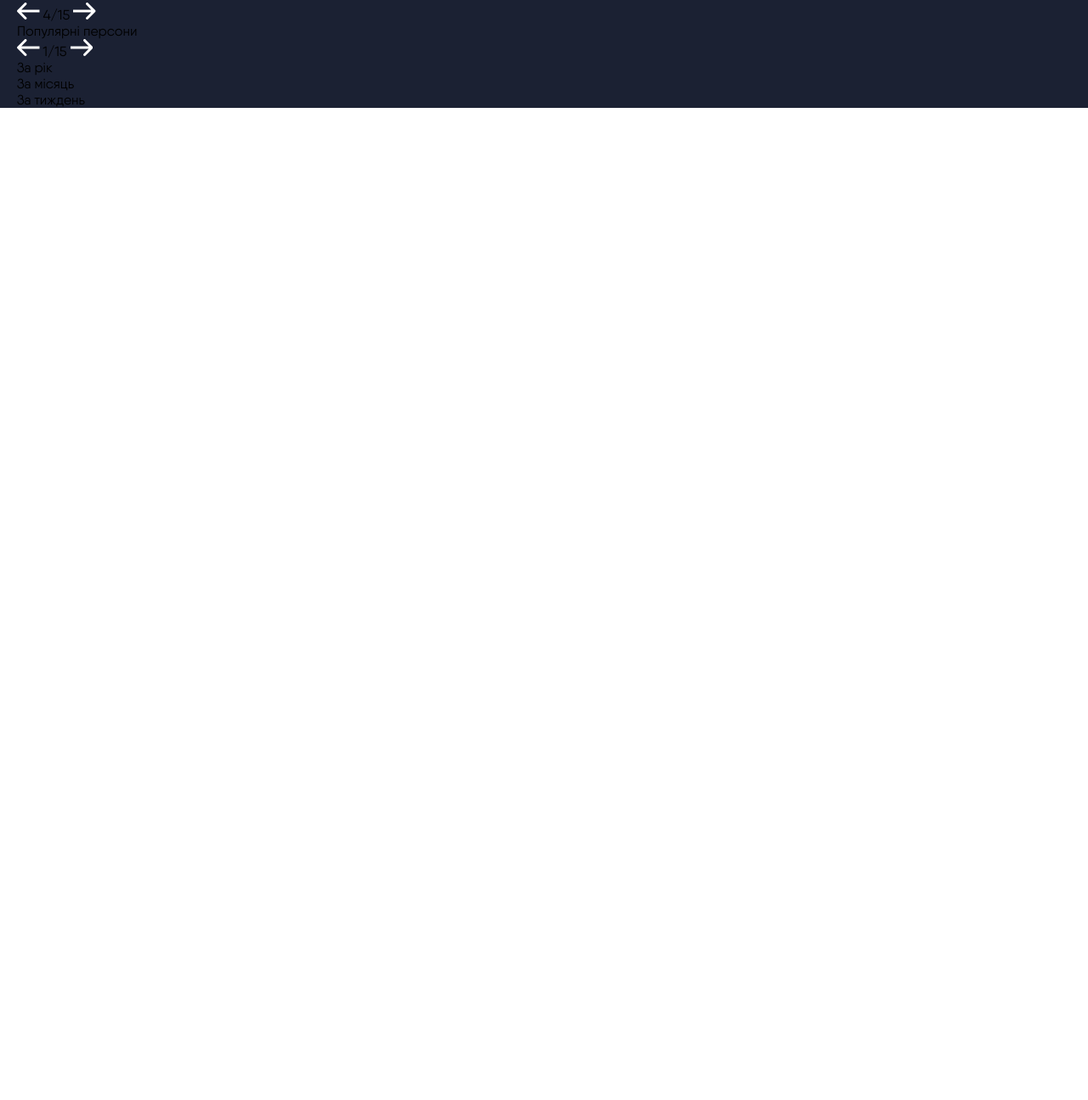
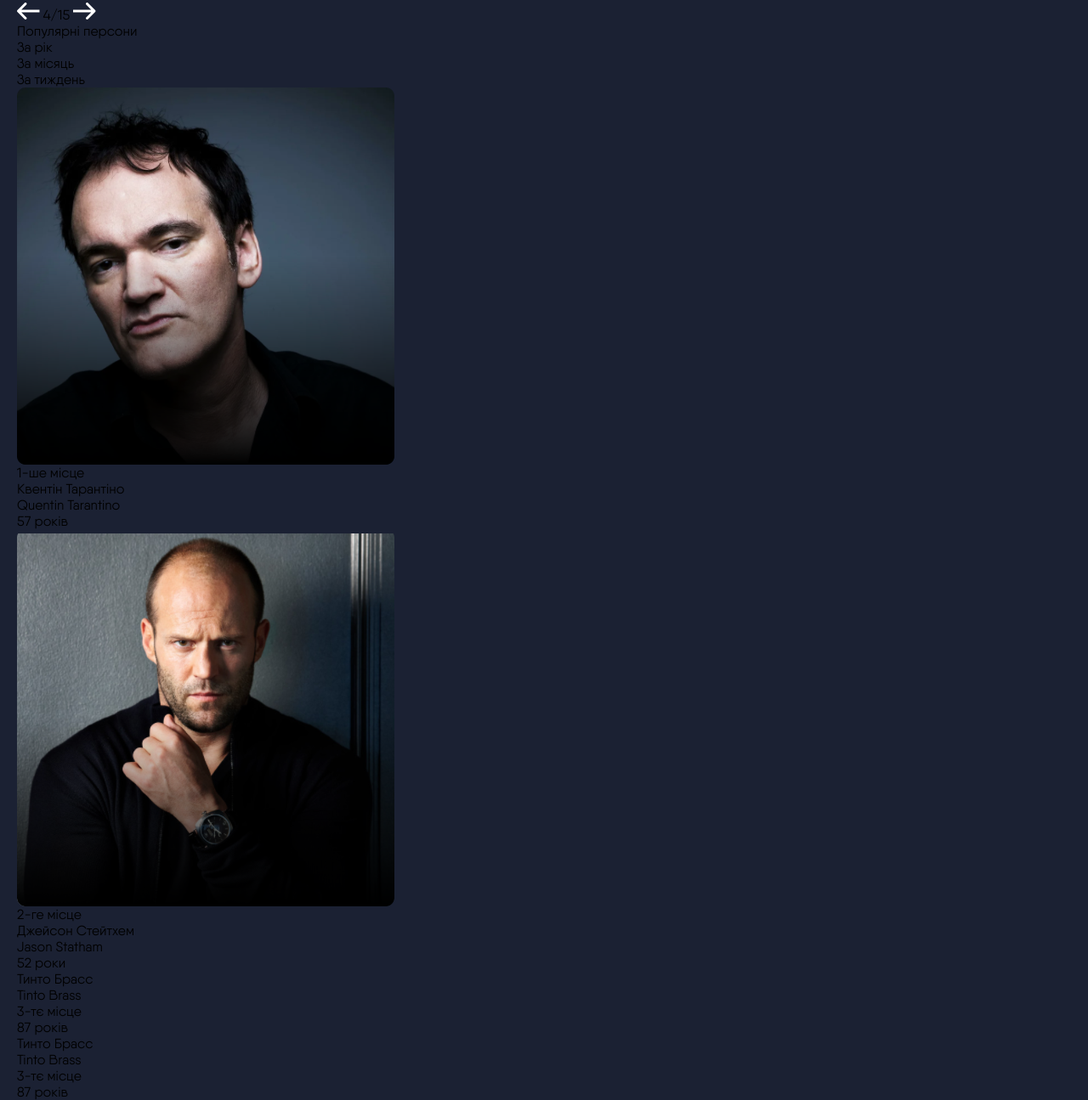
Before and after one commit to Romyl13/cinema, a website: page src/index.html in a window 1280 px wide. Shown: the part 5783-7078 px from the top of the page at 85% size. Before the commit the page ends 5910 px from the top, so only its background shows below. Drawn offline with Linux system fonts and the light colour scheme; files whose address does not match are found by name.

Commit message:
add html code

```diff
--- a/src/index.html
+++ b/src/index.html
@@ -433,35 +433,110 @@
                                 <h2 class="person__title">
                                     Популярні персони
                                 </h2>
-                                <div class="person__next">
-                                    <svg width="26.505859" height="19.982910" viewBox="0 0 26.5059 19.9829" fill="none" xmlns="http://www.w3.org/2000/svg"
-                                        xmlns:xlink="http://www.w3.org/1999/xlink">
-                                        <desc>
-                                            Created with Pixso.
-                                        </desc>
-                                        <defs />
-                                        <path id="Arrow 3"
-                                            d="M5.12 8.49L26.5 8.49L26.5 11.49L5.12 11.49L11.05 17.41C11.64 18.01 11.64 18.94 11.05 19.53C10.45 20.13 9.52 20.13 8.92 19.53L0.44 11.05C-0.15 10.45 -0.15 9.52 0.44 8.93L8.92 0.44C9.52 -0.15 10.45 -0.15 11.05 0.44C11.64 1.03 11.64 1.97 11.05 2.56L5.12 8.49Z"
-                                            fill="#FFFFFF" fill-opacity="1.000000" fill-rule="evenodd" />
-                                    </svg>
-
-                                    1/15 <svg width="26.505859" height="19.982910" viewBox="0 0 26.5059 19.9829" fill="none" xmlns="http://www.w3.org/2000/svg"
-                                        xmlns:xlink="http://www.w3.org/1999/xlink">
-                                        <desc>
-                                            Created with Pixso.
-                                        </desc>
-                                        <defs />
-                                        <path id="Arrow 2"
-                                            d="M21.37 11.49L0 11.49L0 8.49L21.37 8.49L15.45 2.56C14.85 1.97 14.85 1.03 15.45 0.44C16.04 -0.15 16.98 -0.15 17.57 0.44L26.06 8.93C26.65 9.52 26.65 10.45 26.06 11.05L17.57 19.53C16.98 20.13 16.04 20.13 15.45 19.53C14.85 18.94 14.85 18.01 15.45 17.41L21.37 11.49Z"
-                                            fill="#FFFFFF" fill-opacity="1.000000" fill-rule="evenodd" />
-                                    </svg>
-
-                                </div>
                                 <ul class="person__date">
                                     <li>За рік</li>
                                     <li>За місяць</li>
                                     <li>За тиждень</li>
                                 </ul>
+                            </div>
+                             <div class="person__actors-top">
+                                <div class="person__item-first">
+                                    <img src="./assets/img/tarantino.png" alt="tarantino">
+                                    <div class="person__place">
+                                        1-ше мiсце
+                                    </div>
+                                    <div class="person__title">
+                                        Квентін Тарантіно
+                                    </div>
+                                    <div class="person__text">
+                                        Quentin Tarantino
+                                    </div>
+                                    <div class="person__old">
+                                        57 років
+                                    </div>
+                                </div>
+                                <div class="person__item-second">
+                                    <img src="./assets/img/statham.png" alt="statham">
+                                    <div class="person__place">
+                                        2-ге мiсце
+                                    </div>
+                                    <div class="person__title">
+                                        Джейсон Стейтхем
+                                    </div>
+                                    <div class="person__text">
+                                        Jason Statham
+                                    </div>
+                                    <div class="person__old">
+                                        52 роки
+                                    </div>
+                                </div>
+                                <div class="person__item-last">
+                                    <div class="person__people-top">
+                                        <div class="person__name-actor">
+                                            <div class="person__ukr-name">
+                                                Тинто Брасс
+                                            </div>
+                                            <div class="person__eng-name">
+                                                Tinto Brass
+                                            </div>
+                                        </div>
+                                        <div class="person__place">
+                                            3-тє мiсце
+                                        </div>
+                                        <div class="person__old">
+                                            87 років
+                                        </div>
+                                    </div>
+                                    <div class="person__people-top">
+                                        <div class="person__name-actor">
+                                            <div class="person__ukr-name">
+                                                Тинто Брасс
+                                            </div>
+                                            <div class="person__eng-name">
+                                                Tinto Brass
+                                            </div>
+                                        </div>
+                                        <div class="person__place">
+                                            3-тє мiсце
+                                        </div>
+                                        <div class="person__old">
+                                            87 років
+                                        </div>
+                                    </div>
+                                    <div class="person__people-top">
+                                        <div class="person__name-actor">
+                                            <div class="person__ukr-name">
+
+                                            </div>
+                                            <div class="person__eng-name">
+
+                                            </div>
+                                        </div>
+                                        <div class="person__place">
+
+                                        </div>
+                                        <div class="person__old">
+
+                                        </div>
+                                    </div>
+                                    <div class="person__people-top">
+                                        <div class="person__name-actor">
+                                            <div class="person__ukr-name">
+
+                                            </div>
+                                            <div class="person__eng-name">
+
+                                            </div>
+                                        </div>
+                                        <div class="person__place">
+
+                                        </div>
+                                        <div class="person__old">
+
+                                        </div>
+                                    </div>
+                                </div>
+                             </div>
                             </div>
                         </div>
                     </div>
```
Also changed, not shown: README.md, src/assets/img/statham.png (added), src/assets/img/tarantino.png (added).
